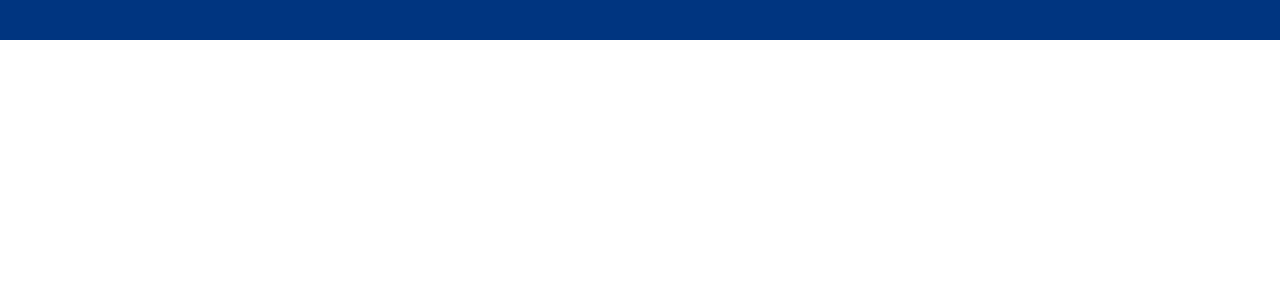
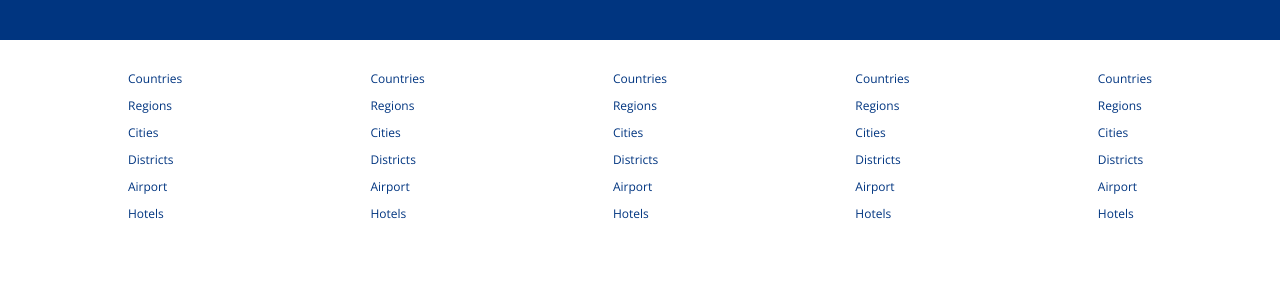
Before and after one commit to tafitahery/booking, a React (Create React App) app in the folder client/: page / in a window 1280 px wide. Shown: the part 1754-2037 px from the top of the page. Before the commit the page ends 1794 px from the top, so only its background shows below. Built offline with nearby package versions, Linux system fonts and the light colour scheme.

Commit message:
React Footer Design

```diff
--- /dev/null
+++ b/client/src/components/footer/Footer.jsx
@@ -0,0 +1,51 @@
+import './footer.css';
+
+export default function Footer() {
+  return (
+    <div className="footer">
+      <div className="fLists">
+        <ul className="fList">
+          <li className="fListItem">Countries</li>
+          <li className="fListItem">Regions</li>
+          <li className="fListItem">Cities</li>
+          <li className="fListItem">Districts</li>
+          <li className="fListItem">Airport</li>
+          <li className="fListItem">Hotels</li>
+        </ul>
+        <ul className="fList">
+          <li className="fListItem">Countries</li>
+          <li className="fListItem">Regions</li>
+          <li className="fListItem">Cities</li>
+          <li className="fListItem">Districts</li>
+          <li className="fListItem">Airport</li>
+          <li className="fListItem">Hotels</li>
+        </ul>
+        <ul className="fList">
+          <li className="fListItem">Countries</li>
+          <li className="fListItem">Regions</li>
+          <li className="fListItem">Cities</li>
+          <li className="fListItem">Districts</li>
+          <li className="fListItem">Airport</li>
+          <li className="fListItem">Hotels</li>
+        </ul>
+        <ul className="fList">
+          <li className="fListItem">Countries</li>
+          <li className="fListItem">Regions</li>
+          <li className="fListItem">Cities</li>
+          <li className="fListItem">Districts</li>
+          <li className="fListItem">Airport</li>
+          <li className="fListItem">Hotels</li>
+        </ul>
+        <ul className="fList">
+          <li className="fListItem">Countries</li>
+          <li className="fListItem">Regions</li>
+          <li className="fListItem">Cities</li>
+          <li className="fListItem">Districts</li>
+          <li className="fListItem">Airport</li>
+          <li className="fListItem">Hotels</li>
+        </ul>
+      </div>
+      <div className="fText">Copyright © 2023 Lebobooking.</div>
+    </div>
+  );
+}
--- /dev/null
+++ b/client/src/components/footer/footer.css
@@ -0,0 +1,23 @@
+.footer {
+  width: 100%;
+  max-width: 1024px;
+  font-size: 12px;
+}
+
+.fLists {
+  width: 100%;
+  display: flex;
+  justify-content: space-between;
+  margin-bottom: 50px;
+}
+
+.fList {
+  list-style: none;
+  padding: 0;
+}
+
+.fListItem {
+  margin-bottom: 10px;
+  color: #003580;
+  cursor: pointer;
+}
--- a/client/src/pages/home/Home.jsx
+++ b/client/src/pages/home/Home.jsx
@@ -1,5 +1,6 @@
 import Featured from '../../components/featured/Featured';
 import FeaturedProperties from '../../components/featuredProperties/FeaturedProperties';
+import Footer from '../../components/footer/Footer';
 import Header from '../../components/header/Header';
 import MailList from '../../components/mailList/MailList';
 import Navbar from '../../components/navbar/Navbar';
@@ -18,6 +19,7 @@
         <h1 className="homeTitle">Homes guests love</h1>
         <FeaturedProperties />
         <MailList />
+        <Footer />
       </div>
     </div>
   );
```
